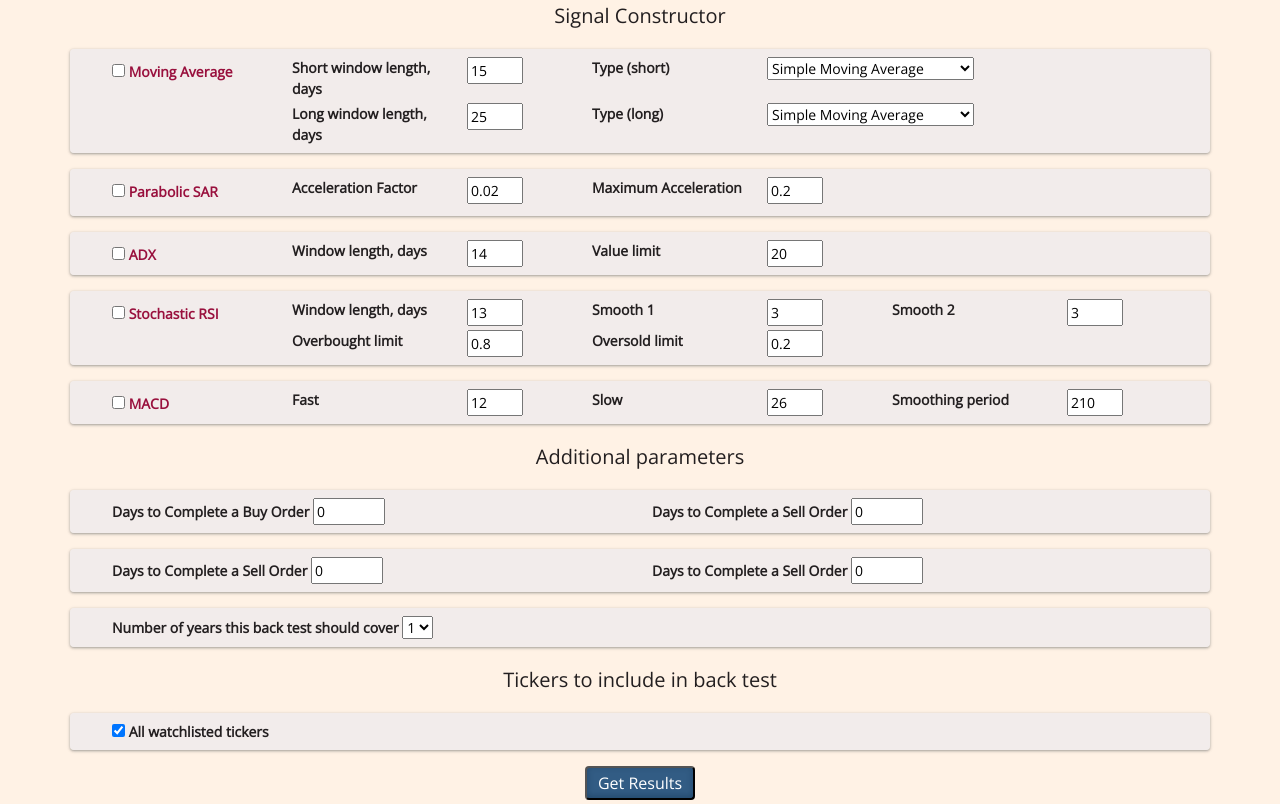
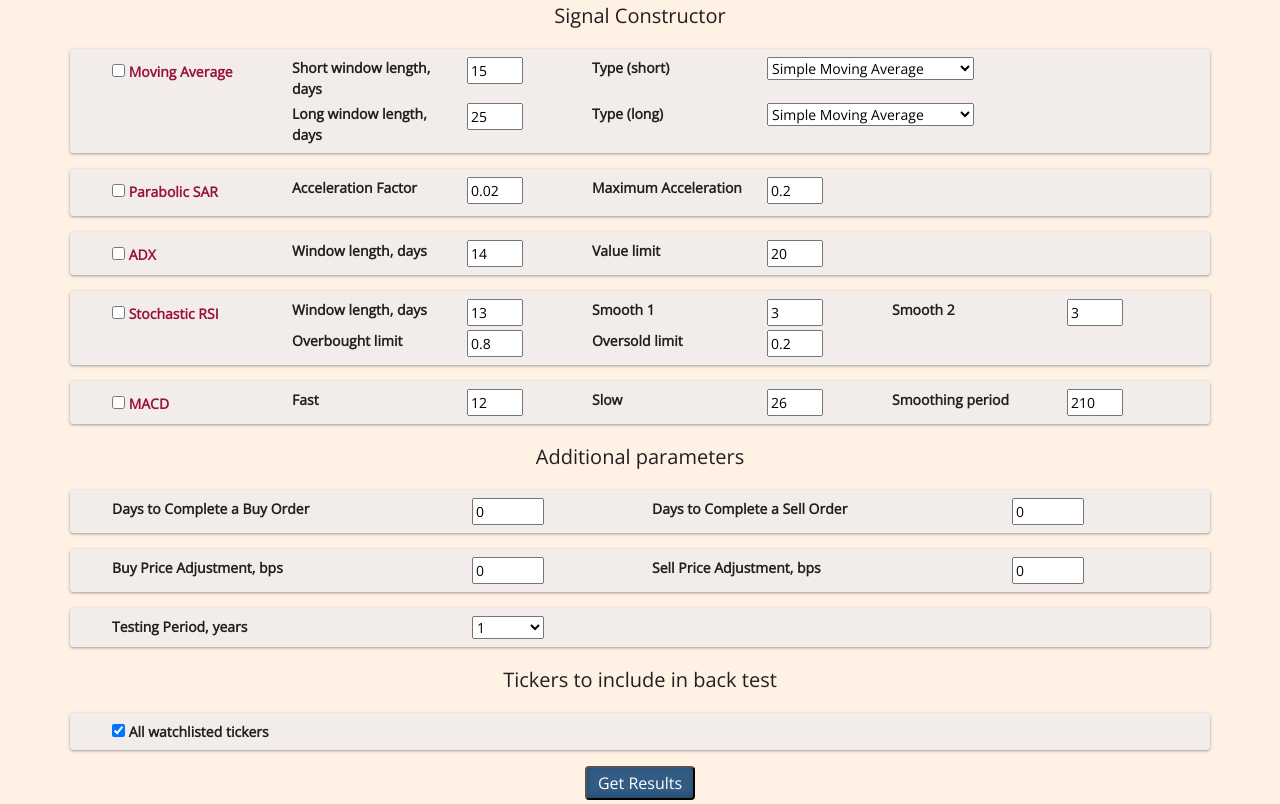
Before and after one commit to ahsamt/MyStockScreener, a Django app: page /backtester in a window 1280 px wide. Shown: the part 223-1027 px from the top of the page. Run offline with Django 4.2, Linux system fonts and the light colour scheme; a user stored in the database is signed in; data comes from the database, SQL or seed files in the repository; both versions use the stored data as it was after the commit; some libraries are stand-ins or nearby versions.

Commit message:
changes to the backtest form and search form labels

```diff
--- a/stock_screener/forms.py
+++ b/stock_screener/forms.py
@@ -66,15 +66,15 @@ class BacktestForm(SignalForm):
     days_to_sell = forms.IntegerField(label='Days to Complete a Sell Order', min_value=0, max_value=10, initial="0",
                                       widget=forms.NumberInput(attrs={'style': 'width:9ch'}))
 
-    buy_price_adjustment = forms.IntegerField(label='Days to Complete a Sell Order', min_value=0, max_value=10,
+    buy_price_adjustment = forms.IntegerField(label='Buy Price Adjustment, bps', min_value=0, max_value=10,
                                               initial="0",
                                               widget=forms.NumberInput(attrs={'style': 'width:9ch'}))
-    sell_price_adjustment = forms.IntegerField(label='Days to Complete a Sell Order', min_value=0, max_value=10,
+    sell_price_adjustment = forms.IntegerField(label='Sell Price Adjustment, bps', min_value=0, max_value=10,
                                                initial="0",
                                                widget=forms.NumberInput(attrs={'style': 'width:9ch'}))
 
-    num_years = forms.ChoiceField(label='Number of years this back test should cover', initial=1,
-                                  choices=[(1, 1), (2, 2), (3, 3), (4, 4), (5, 5)])
+    num_years = forms.ChoiceField(label='Testing Period, years', initial=1,
+                                  choices=[(1, 1), (2, 2), (3, 3), (4, 4), (5, 5)], widget=forms.Select(attrs={'style': 'width:9ch'}))
 
     def __init__(self, user, *args, **kwargs):
         super(BacktestForm, self).__init__(*args, *kwargs)
--- a/stock_screener/static/stock_screener/styles.css
+++ b/stock_screener/static/stock_screener/styles.css
@@ -211,12 +211,7 @@ li > .nav-link {
   font-weight: bolder;
 }
 
-.result_table td, .result_table th, .backtest_table td, .backtest_table th{
-  font-size: 14px;
-  text-align: center;
-  vertical-align: middle;
 
-}
 .result_table th {
   font-size: 14px;
 
@@ -318,6 +313,7 @@ li > .nav-link {
 .watchlist, .add-signal{
   background-color: rgb(234, 234, 241, 0.2);
   border-radius: 4px;
+  font-size: 14px;
   box-shadow: var(--custom-shadow);
   color: var(--blue-font-color);
   margin: 10px 0 10px 0;
@@ -422,6 +418,13 @@ li > .nav-link {
   font-weight: bold;
 }
 
+.result_table td, .result_table th, .backtest_table td, .backtest_table th{
+  font-weight: bold;
+  text-align: center;
+  vertical-align: middle;
+
+}
+
 @media (max-width: 991px) {
   body {
     font-size: 14px;
--- a/stock_screener/templates/stock_screener/backtester.html
+++ b/stock_screener/templates/stock_screener/backtester.html
@@ -77,12 +77,19 @@
 
                             <div class="backtest-params row mt-3">
 
-                                <div class="col-6">
-                                    {{ stockForm.days_to_buy.label }}  {{ stockForm.days_to_buy }}
-                                </div>
 
                                 <div class="col-6">
-                                    {{  stockForm.days_to_sell.label }}  {{ stockForm.days_to_sell }}
+                                    <div class="row">
+                                        <div class="col-8">{{ stockForm.days_to_buy.label }}</div>
+                                        <div class="col-4">{{ stockForm.days_to_buy }}</div>
+
+                                    </div></div>
+
+                                <div class="col-6">
+                                    <div class="row">
+                                        <div class="col-8">{{  stockForm.days_to_sell.label }}</div>
+                                        <div class="col-4">{{ stockForm.days_to_sell }}</div>
+                                    </div>
                                 </div>
 
                             </div>
@@ -90,18 +97,32 @@
                             <div class="backtest-params row mt-3">
 
                                 <div class="col-6">
-                                    {{  stockForm.buy_price_adjustment.label }}  {{ stockForm.buy_price_adjustment }}
-                                </div>
+                                    <div class="row">
+                                        <div class="col-8">{{  stockForm.buy_price_adjustment.label }}</div>
+                                        <div class="col-4">{{ stockForm.buy_price_adjustment }}</div>
+
+                                </div></div>
 
                                 <div class="col-6">
-                                    {{  stockForm.sell_price_adjustment.label }}  {{ stockForm.sell_price_adjustment }}
+                                    <div class="row">
+                                        <div class="col-8">{{  stockForm.sell_price_adjustment.label }}</div>
+                                        <div class="col-4">{{ stockForm.sell_price_adjustment }}</div>
+                                    </div>
                                 </div>
                             </div>
 
                             <div class="backtest-params row mt-3">
 
                                 <div class="col-6">
-                                    {{  stockForm.num_years.label }} {{ stockForm.num_years }}
+                                    <div class="row">
+                                        <div class="col-8">
+                                            {{  stockForm.num_years.label }}
+                                        </div>
+                                        <div class="col-4">
+                                            {{ stockForm.num_years }}
+                                        </div>
+                                    </div>
+
                                 </div>
                             </div>
 
--- a/stock_screener/views.py
+++ b/stock_screener/views.py
@@ -16,7 +16,7 @@ from .calculations import make_calculations
 from .forms import StockForm, BacktestForm
 from .models import User, SavedSearch, SignalConstructor
 from .utils import read_csv_from_S3, adjust_start, make_graph, get_price_change, get_current_tickers_info, \
-    upload_csv_to_S3, stock_tidy_up, prepare_ticker_info_update, get_company_name_from_yf, get_previous_sma, \
+    upload_csv_to_S3, stock_tidy_up, prepare_ticker_info_update, get_company_details_from_yf, get_previous_sma, \
     calculate_price_dif, format_float, backtest_signal, prepare_signal_table, calc_average_percentage, \
     check_and_add_sma, constructorFields, compare_signals
 
@@ -84,8 +84,8 @@ def index(request):
                         print("Data downloaded in full")
 
                         # get full company name for the ticker and save info on S3
-                        tickerName = get_company_name_from_yf(ticker)
-                        tickerInfo = prepare_ticker_info_update(tickerInfo, ticker, tickerName)
+                        tickerName, sector, country = get_company_details_from_yf(ticker)
+                        tickerInfo = prepare_ticker_info_update(tickerInfo, ticker, tickerName, sector, country)
                         upload_csv_to_S3(bucket, tickerInfo, "TickersInfo")
 
                         # prepare stock data for concatenation with the table on S3
@@ -193,9 +193,9 @@ def index(request):
                                                     'Days Since Trend Change',
                                                     'Last Closing Price, USD',
                                                     'Change Since Previous Day',
-                                                    '1 Week Change',
-                                                    '1 Month Change',
-                                                    '3 Months Change'] + selectedSignals)
+                                                    '1 Week SMA Change',
+                                                    '1 Month SMA Change',
+                                                    '3 Months SMA Change'] + selectedSignals)
                 resultTable.set_index('Analysis Outcome', inplace=True)
                 resultTable = resultTable.transpose()
                 htmlResultTable = resultTable.to_html(col_space=30, bold_rows=True, classes=["table", "stock_table"], justify="left", escape=False)
@@ -542,9 +542,9 @@ def watchlist(request):
                                                                  'Analysis Outcome',
                                                                  'Days Since Trend Change',
                                                                  'Closing Price',
-                                                                 '1 Week Change',
-                                                                 '1 Month Change',
-                                                                 '3 Months Change'] + selectedSignals +
+                                                                 '1 Week SMA Change',
+                                                                 '1 Month SMA Change',
+                                                                 '3 Months SMA Change'] + selectedSignals +
                                                                 ["Graph", "Notes", "Remove"])
 
             watchedTickers.append(watchlistItem)
@@ -554,9 +554,9 @@ def watchlist(request):
                                            'Analysis Outcome',
                                            'Days Since Trend Change',
                                            'Closing Price',
-                                           '1 Week Change',
-                                           '1 Month Change',
-                                           '3 Months Change'] + selectedSignals +
+                                           '1 Week SMA Change',
+                                           '1 Month SMA Change',
+                                           '3 Months SMA Change'] + selectedSignals +
                                           ["Graph", "Notes", "Remove"])
         for elt in watchedTickers:
             jointTable = pd.concat([jointTable, elt["resultTable"]], axis=0)
@@ -565,7 +565,7 @@ def watchlist(request):
         jointTable.sort_values(by=['Days Since Trend Change', 'Ticker'], inplace=True)
         jointTable.rename_axis(None, inplace=True)
 
-        htmlResultTable = jointTable.to_html(col_space=30, bold_rows=True, classes=["table", "result_table"],
+        htmlResultTable = jointTable.to_html(col_space='80px', bold_rows=True, classes=["table", "result_table"],
                                              justify="left",
                                              escape=False)
 
```
Also changed, not shown: stock_screener/templates/stock_screener/child_templates/save_signal_button.html (+4 -4 lines), stock_screener/utils.py (+19 -10 lines), db.sqlite3.
